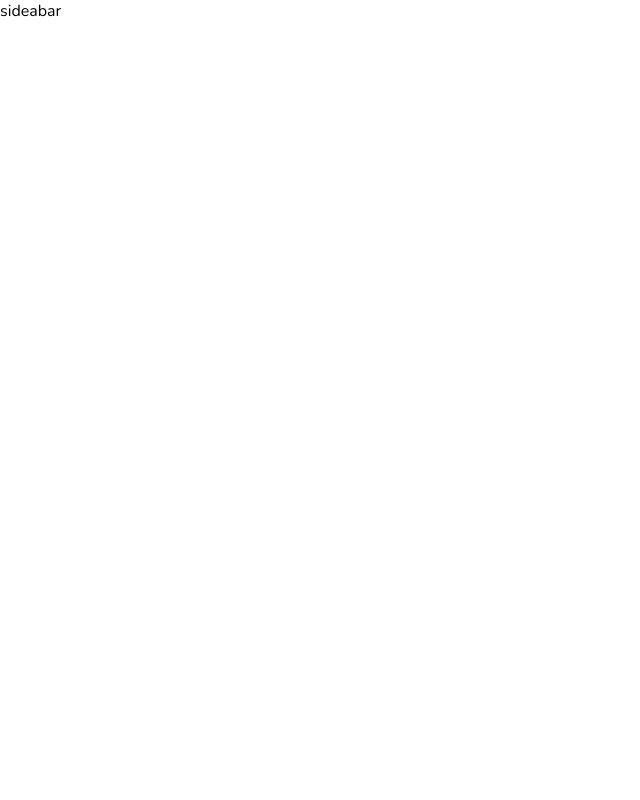
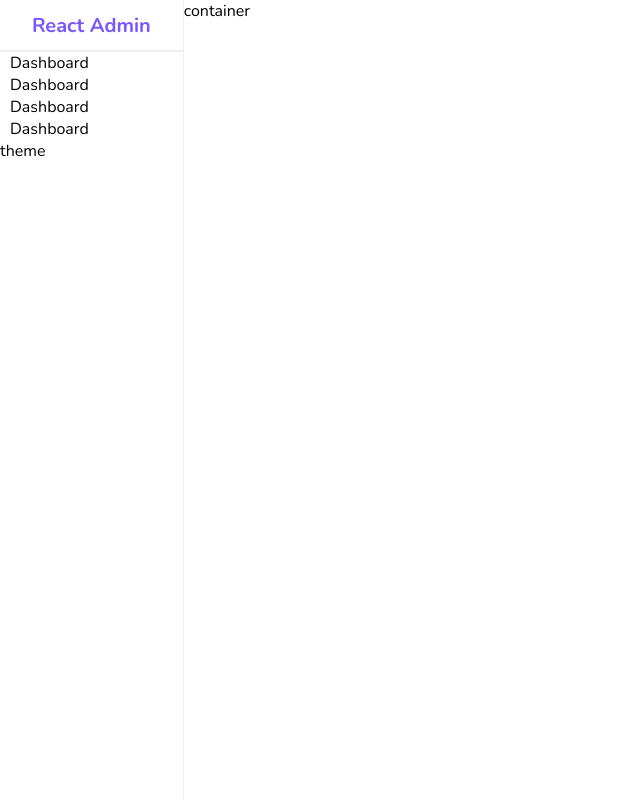
Before and after one commit to ahmedtowsikzap/Dashboared-For-EC, a React (Create React App) app: page / in a window 1280 px wide. Shown: the whole page, without its empty margins (0-640 px from the left). Built offline with nearby package versions, Linux system fonts and the light colour scheme.

Commit message:
sidebar layout complete

```diff
--- a/src/components/sidebar/Sidebar.jsx
+++ b/src/components/sidebar/Sidebar.jsx
@@ -2,8 +2,18 @@ import "./sidebar.scss"
 
 const Sidebar = () => {
     return (
-        <div>
-            sideabar
+        <div className="sidebar">
+            <div className="top"><span className="logo">React Admin</span></div>
+            <hr />
+            <div className="center">
+                <ul>
+                    <li><span>Dashboard</span></li>
+                    <li><span>Dashboard</span></li>
+                    <li><span>Dashboard</span></li>
+                    <li><span>Dashboard</span></li>
+                </ul>
+            </div>
+            <div className="bottom">theme</div>
         </div>
     );
 };
--- a/src/components/sidebar/sidebar.scss
+++ b/src/components/sidebar/sidebar.scss
@@ -0,0 +1,29 @@
+.sidebar{
+    flex: 1;
+    border-right: 0.5px solid rgb(241, 237, 237);
+    min-height: 100vh;
+    background-color: white;
+    .top{
+        height: 50px;
+        display: flex;
+        align-items: center;
+        justify-content: center;
+        .logo{
+            font-size: 20px;
+            font-weight: bold;
+            color: #7a56ff;
+        }
+    }
+    hr{
+        height: 0;
+        border: 0.5px solid rgb(241, 237, 237);
+    }
+    .center{
+        padding-left: 10px;
+        ul{
+            list-style: none;
+            margin: 0;
+            padding: 0;
+        }
+    }
+}
--- a/src/pages/home/Home.jsx
+++ b/src/pages/home/Home.jsx
@@ -4,6 +4,7 @@ const Home = () => {
     return (
         <div className="home">
            <Sidebar/>
+           <div className="homeContainer">container</div>
         </div>
     );
 };
--- a/src/pages/home/home.scss
+++ b/src/pages/home/home.scss
@@ -1,3 +1,6 @@
 .home{
-
+  display: flex;
+  .homeContainer{
+    flex: 6;
+  }
 }
```
